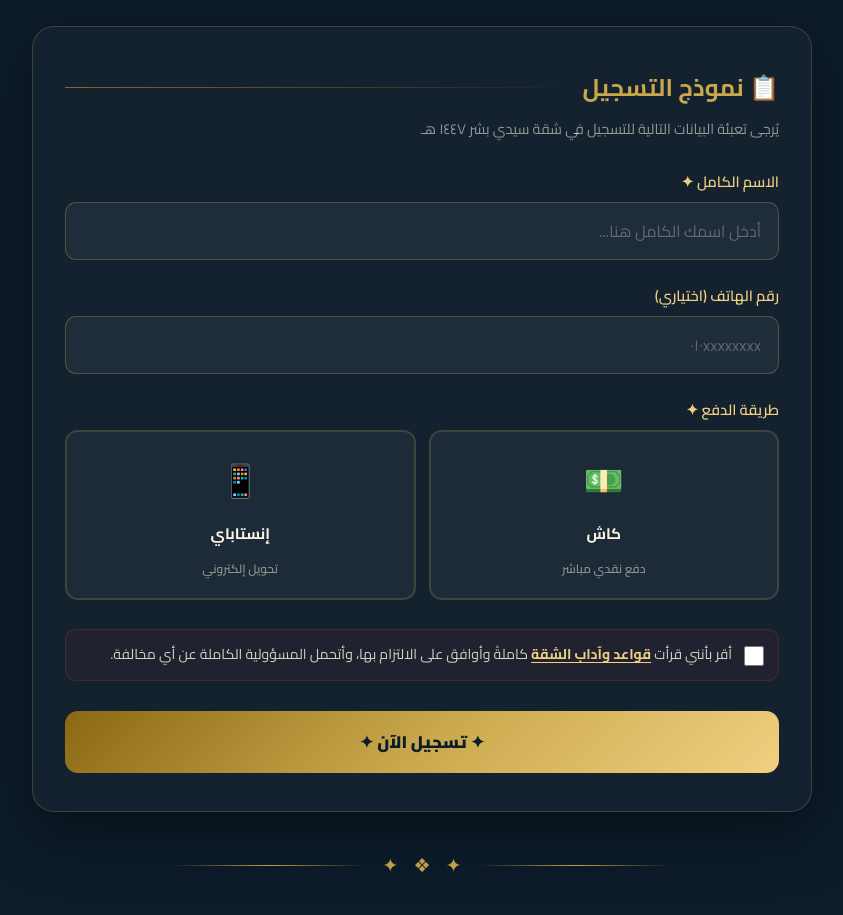
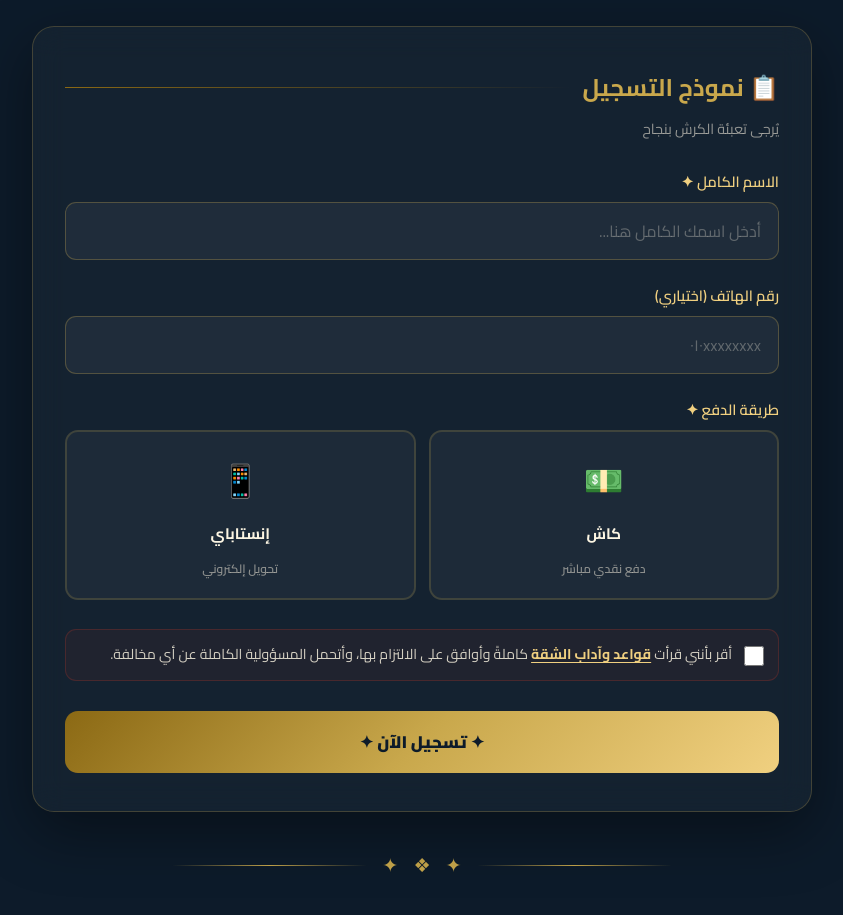
Before and after one commit to Rayyannabil/SidiBishr-Iftar-Registration, a website: page index.html in a window 1280 px wide. Shown: the part 2155-3070 px from the top of the page, without its empty margins (218-1061 px from the left). Drawn offline with Linux system fonts and the light colour scheme.

```diff
--- a/index.html
+++ b/index.html
@@ -439,7 +439,7 @@ footer .footer-gold { color:var(--gold); font-weight:600; }
     <!-- Form -->
     <div class="form-card">
       <div class="form-title">📋 نموذج التسجيل</div>
-      <p class="form-subtitle">يُرجى تعبئة البيانات التالية للتسجيل في شقة سيدي بشر ١٤٤٧ هـ</p>
+      <p class="form-subtitle">يُرجى تعبئة الكرش بنجاح</p>
 
       <form id="regForm" novalidate>
         <div class="form-group">
```
